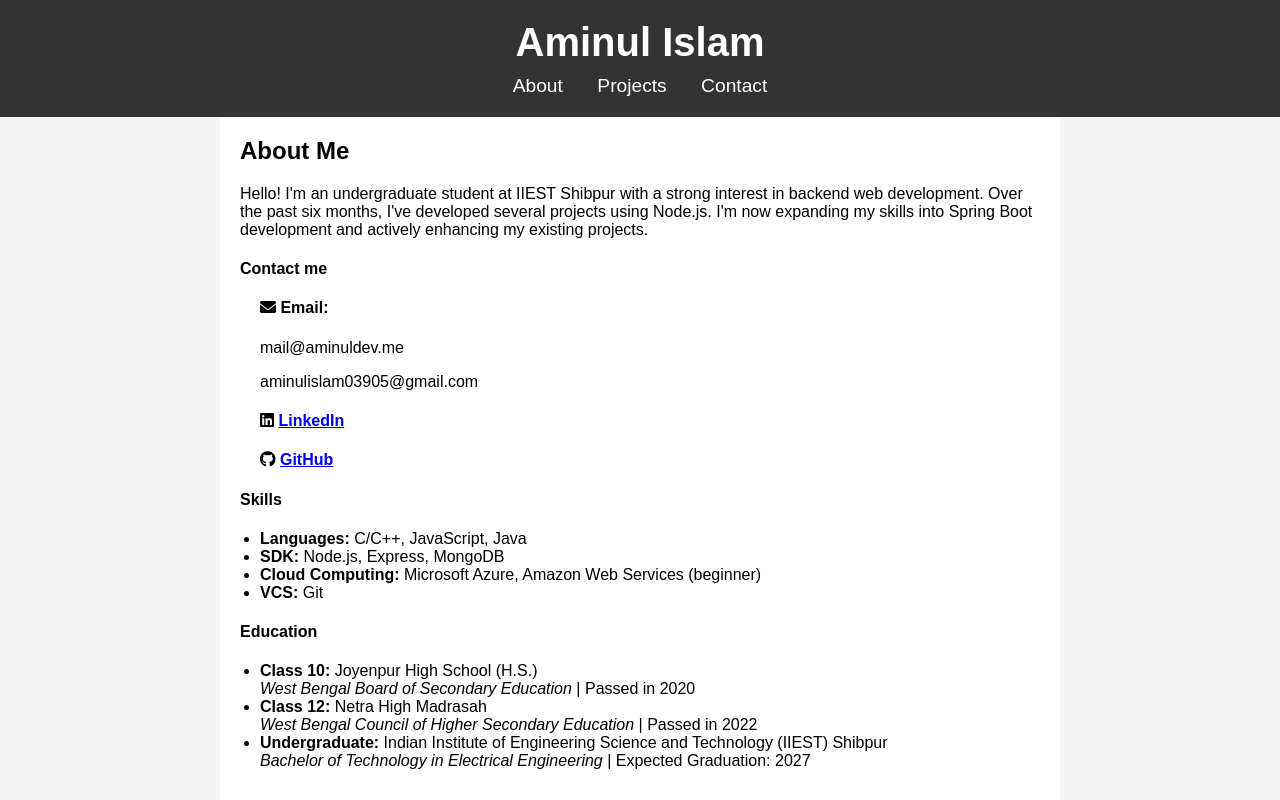
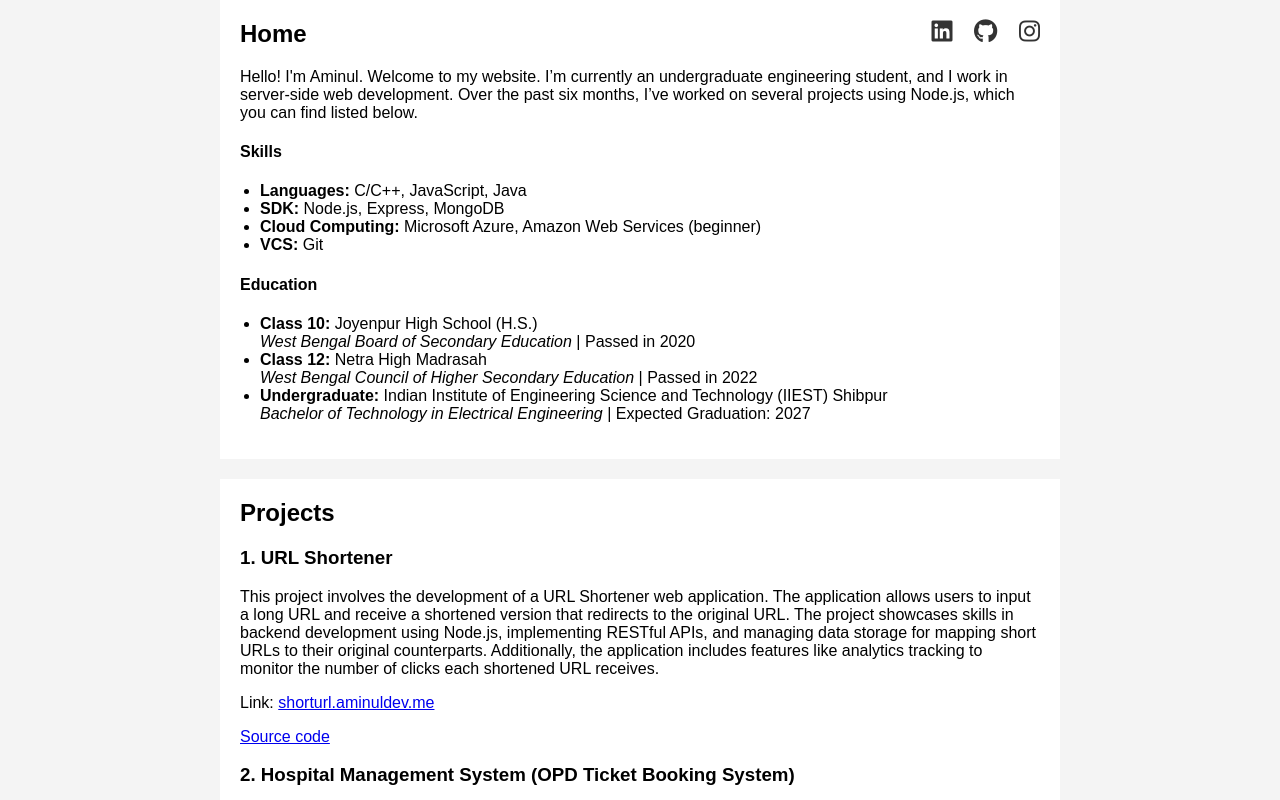
Before and after one commit to aminulislam33/portfolio, a website: page public/index.html in a window 1280 px wide. Shown: the top 800 px of the page. Drawn offline with Linux system fonts and the light colour scheme.

Commit message:
change in design of Home section

```diff
--- a/public/index.html
+++ b/public/index.html
@@ -50,6 +50,18 @@
             margin-top: 0;
         }
 
+        .social-links {
+            float: right;
+            margin-top: -50px;
+        }
+
+        .social-links a {
+            color: #333;
+            margin-left: 15px;
+            text-decoration: none;
+            font-size: 1.5em;
+        }
+
         .projects img {
             max-width: 100%;
             height: auto;
@@ -69,32 +81,22 @@
 </head>
 
 <body>
-    <header>
-        <h1>Aminul Islam</h1>
-
-        <nav>
-            <a href="#about">About</a>
-            <a href="#projects">Projects</a>
-            <a href="#contact">Contact</a>
-        </nav>
-    </header>
-
     <section id="about">
-        <h2>About Me</h2>
+        <h2>Home</h2>
+        <div class="social-links">
+            <a href="https://www.linkedin.com/in/aminul-islam-683b02285" target="_blank">
+                <i class="fab fa-linkedin"></i>
+            </a>
+            <a href="https://github.com/aminulislam33" target="_blank">
+                <i class="fab fa-github"></i>
+            </a>
+            <a href="https://www.instagram.com/aminul_1873/" target="_blank">
+                <i class="fab fa-instagram"></i>
+            </a>
+        </div>
         <p>
-            Hello! I'm an undergraduate student at IIEST Shibpur with a strong interest in backend web development. Over
-            the past six months, I've developed several projects using Node.js. I'm now expanding my skills into Spring
-            Boot development and actively enhancing my existing projects.
+            Hello! I'm Aminul. Welcome to my website. I’m currently an undergraduate engineering student, and I work in server-side web development. Over the past six months, I’ve worked on several projects using Node.js, which you can find listed below.
         </p>
-        <h4>Contact me</h4>
-        <ul>
-            <h4><i class="fas fa-envelope"></i> Email:</h4>
-            <p>mail@aminuldev.me</p>
-            <p>aminulislam03905@gmail.com</p>
-            <h4><i class="fab fa-linkedin"></i> <a href="https://www.linkedin.com/in/aminul-islam-683b02285"
-                    target="_blank">LinkedIn</a></h4>
-            <h4><i class="fab fa-github"></i> <a href="https://github.com/aminulislam33" target="_blank">GitHub</a></h4>
-        </ul>
         <h4>Skills</h4>
         <ul>
             <li><strong>Languages:</strong> C/C++, JavaScript, Java</li>
@@ -120,7 +122,6 @@
                 <em>Bachelor of Technology in Electrical Engineering</em> | Expected Graduation: 2027
             </li>
         </ul>
-
     </section>
 
     <section id="projects" class="projects">
@@ -158,8 +159,8 @@
         <div>
             <h3>4. Real-Time Chat Application</h3>
             <p>This project is a Real-Time Chat Application that enables users to communicate instantly with one
-                another. Currently end-to-end chat isn't available, I'm working on it. This application is created using
-                websocket.</p>
+                another. It features end-to-end encryption to ensure secure conversations. The application is built
+                using WebSocket technology.</p>
             <p>Link: <a href="https://chat.aminuldev.me" target="_blank">chat.aminuldev.me</a></p>
             <p><a href="https://github.com/aminulislam33/chat-app" target="_blank">Source code</a></p>
         </div>
@@ -174,18 +175,8 @@
             <p>Link: <a href="https://streamflix.aminuldev.me" target="_blank">streamflix.aminuldev.me</a></p>
             <p><a href="https://github.com/aminulislam33/streamflix" target="_blank">Source code</a></p>
         </div>
-    </section>
-
-    <section id="contact">
-        <h2>Social</h2>
-        <h4><i class="fab fa-instagram"></i> <a href="https://www.instagram.com/aminul_1873/"
-                target="_blank">Instagram</a></h4>
-        <h4><i class="fab fa-linkedin"></i> <a href="https://www.linkedin.com/in/aminul-islam-683b02285"
-                target="_blank">LinkedIn</a></h4>
 
     </section>
-
-
     <footer>
         <p>&copy; <span id="year"></span> aminuldev.me. All rights reserved.</p>
     </footer>
```
